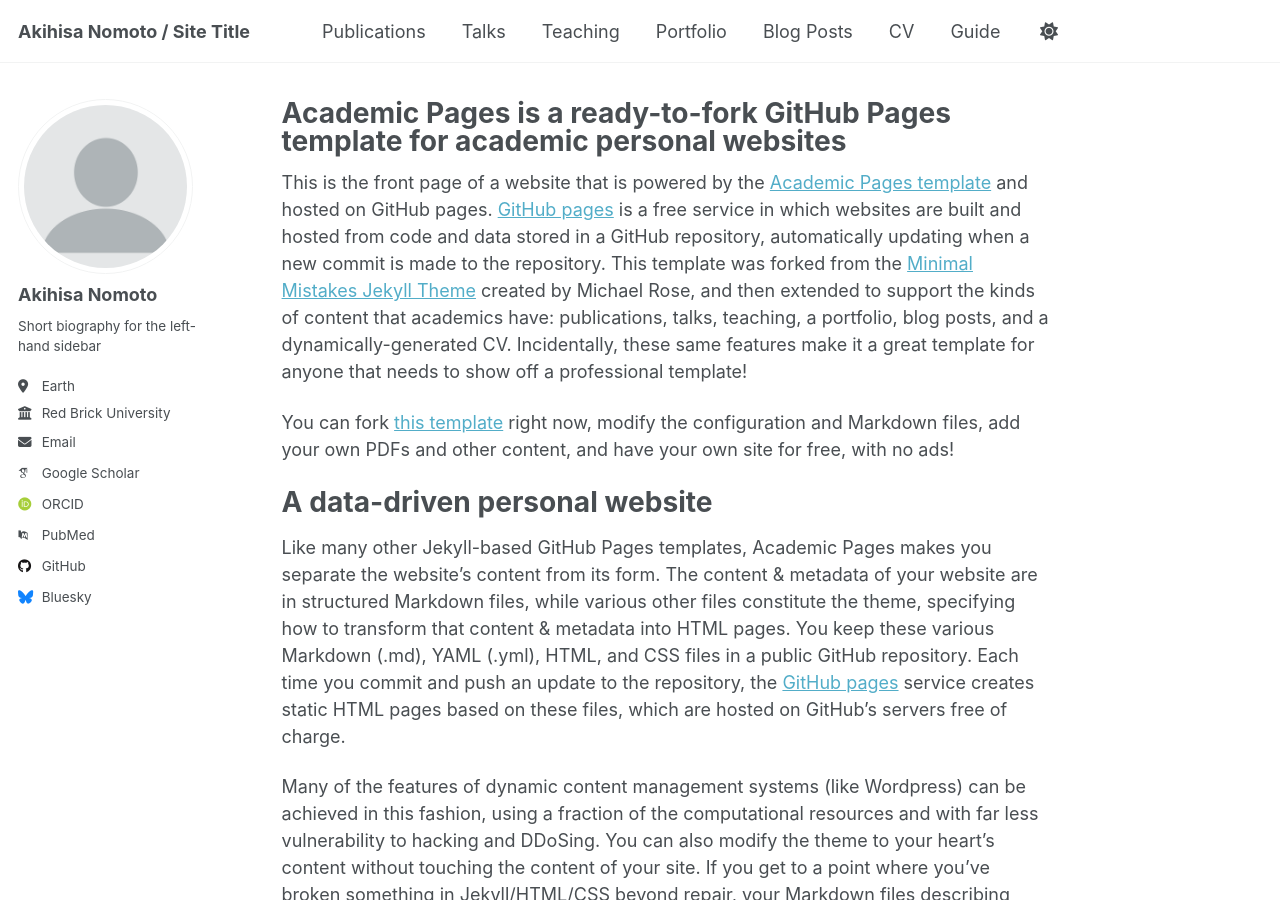
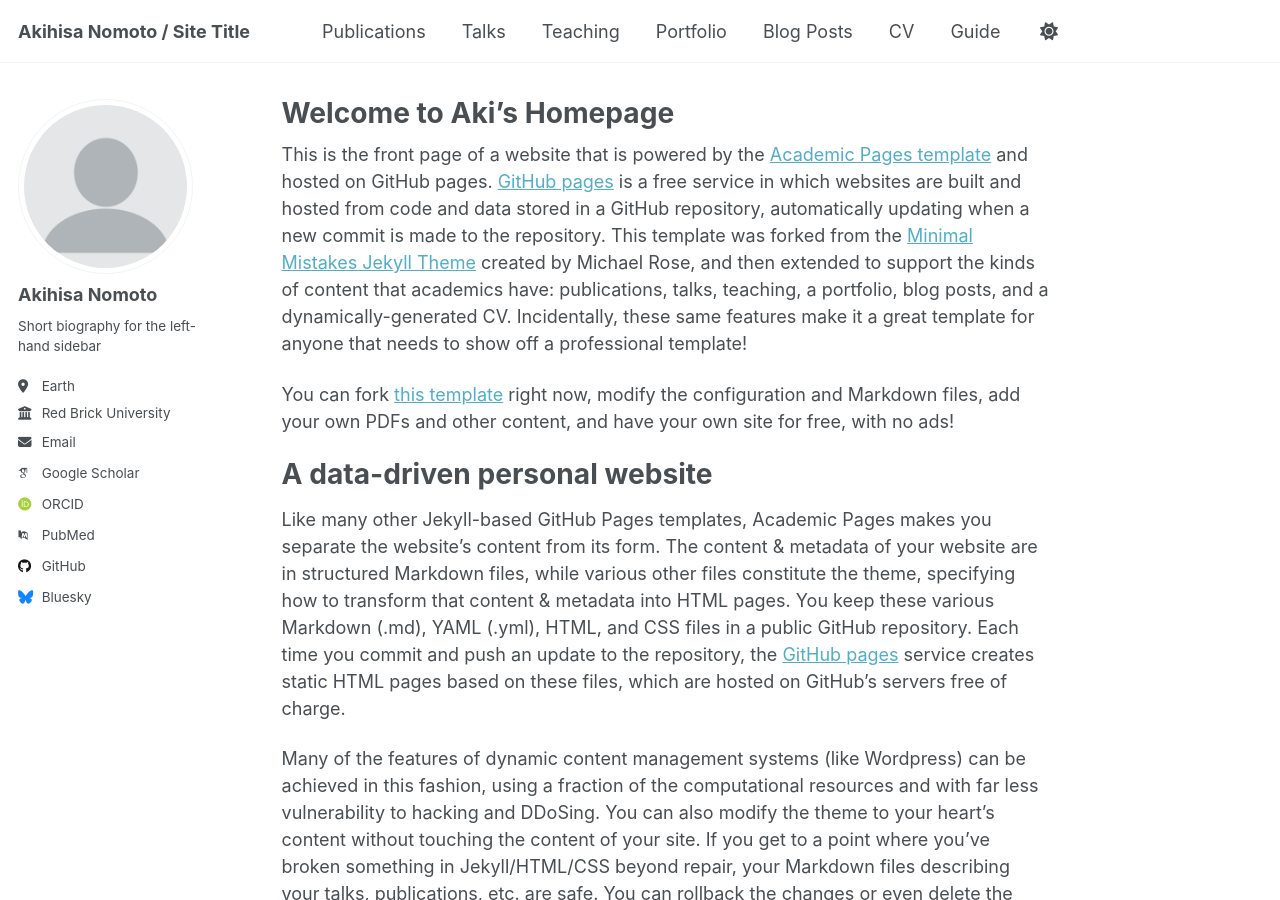
Before and after one commit to AkihisaNomoto/AkihisaNomoto.github.io, a Jekyll site: the page built from _pages/about.md, in a window 1280 px wide and 900 px high. Built offline with Jekyll 4.4.1, drawn with Linux system fonts in a browser that asks for light colours; some web fonts are replaced; a script that is not in the unit is left out.

Commit message:
test commit

```diff
--- a/_pages/about.md
+++ b/_pages/about.md
@@ -1,6 +1,6 @@
 ---
 permalink: /
-title: "Academic Pages is a ready-to-fork GitHub Pages template for academic personal websites"
+title: "Welcome to Aki's Homepage"
 author_profile: true
 redirect_from:
   - /about/
```
